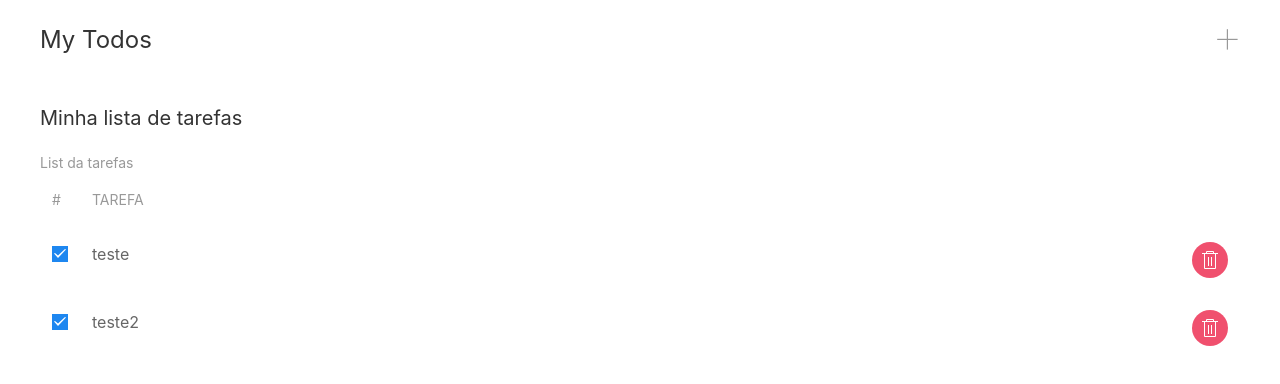
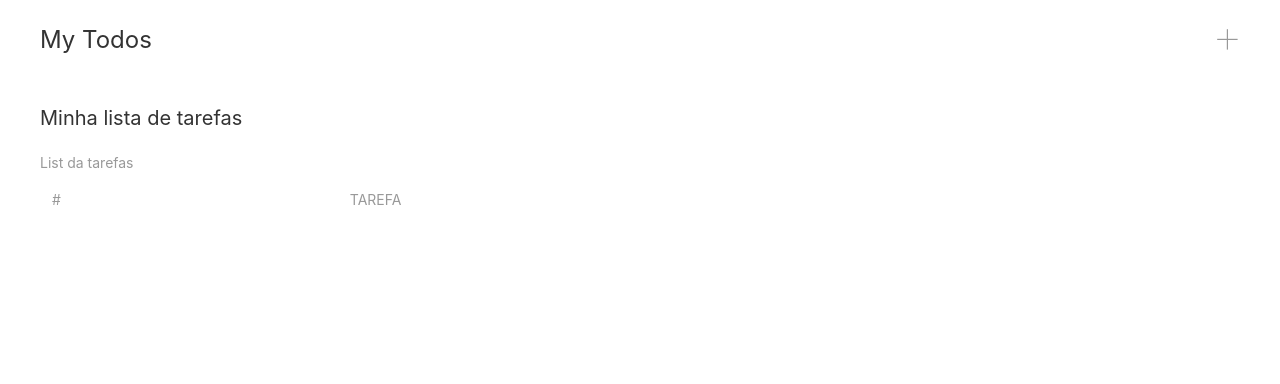
Before and after one commit to fernandosmace/TodoApp, a React (Create React App) app: page / in a window 1280 px wide. Shown: the top 384 px of the page. Built offline with nearby package versions, Linux system fonts and the light colour scheme.

Commit message:
Ajustado para pegar o estado do Local Storage

```diff
--- a/src/contexts/TodoContext.tsx
+++ b/src/contexts/TodoContext.tsx
@@ -11,10 +11,7 @@ export const TodoContext = createContext<TodoContextType>({
 });
 
 const TodoProvider = (props: any) => {
-  const [todos, setTodos] = useState<Todo[]>([
-    { id: 1, title: "teste", done: true },
-    { id: 2, title: "teste2", done: true },
-  ]);
+  const [todos, setTodos] = useState<Todo[]>(get);
 
   useEffect(() => {
     save(todos);
```
